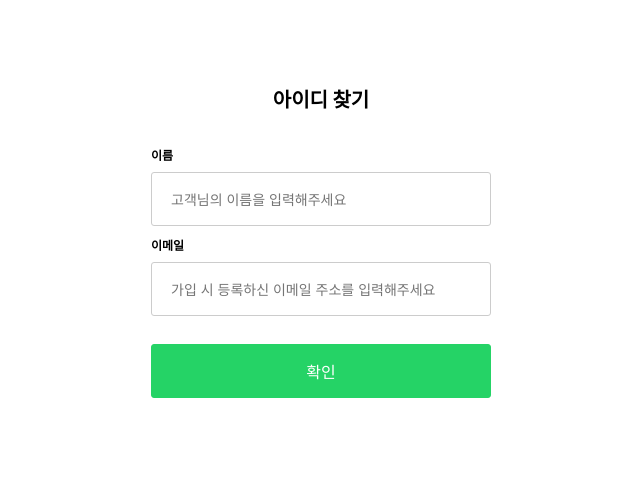
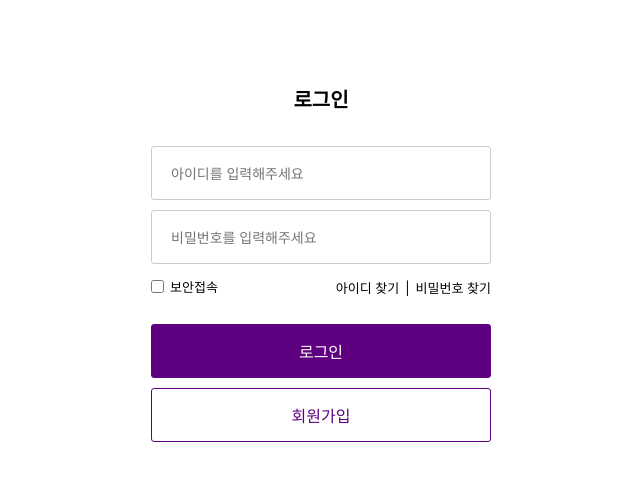
Before and after one commit to wecode-bootcamp-korea/13-brokurly-frontend, a React (Create React App) app: page / in a window 1280 px wide. Shown: the top 480 px of the page, without its empty margins (319-959 px from the left). Built offline with nearby package versions, Linux system fonts and the light colour scheme.

Commit message:
Add : Add to post login  userForm function

```diff
--- a/src/Pages/Login/Login.component.js
+++ b/src/Pages/Login/Login.component.js
@@ -7,8 +7,8 @@ class Login extends Component {
   constructor() {
     super();
     this.state = {
-      userId: "",
-      userPwd: "",
+      user_id: "",
+      password: "",
     };
   }
 
@@ -16,22 +16,44 @@ class Login extends Component {
     this.setState({ [e.target.name]: e.target.value });
   };
 
+  handleLoginButton = (e) => {
+    e.preventDefalult();
+    const { user_id, password } = this.state;
+    if (user_id !== "" && password !== "") {
+      fetch("API", {
+        method: "POST",
+        body: JSON.stringify({
+          user_id,
+          password,
+        }),
+      })
+        .then((response) => response.json)
+        .then((result) => {
+          if (result === "SUCCESS") {
+            localStorage.setItem("wtw-token", result.token);
+          }
+        });
+    } else {
+      alert("값을 입력해주세요.");
+    }
+  };
+
   render() {
     return (
       <div className="Login">
         <div className="login-container">
           <h3 className="login-title">로그인</h3>
-          <form className="login-form">
+          <form className="login-form" onSubmit={this.handleLoginButton}>
             <input
               className="login-input id"
-              name="userId"
+              name="user_id"
               type="text"
               placeholder="아이디를 입력해주세요"
               onChange={this.handleIdPwd}
             />
             <input
               className="login-input pwd"
-              name="userPwd"
+              name="password"
               type="text"
               placeholder="비밀번호를 입력해주세요"
               onChange={this.handleIdPwd}
--- a/src/Pages/Main/Main.component.js
+++ b/src/Pages/Main/Main.component.js
@@ -10,8 +10,8 @@ import "./Main.styles.scss";
 class Main extends Component {
   render() {
     return (
-      // <Login />
-      <SearchId />
+      <Login />
+      // <SearchId />
       // <SearchPwd />
       // <Signup />
     );
```
